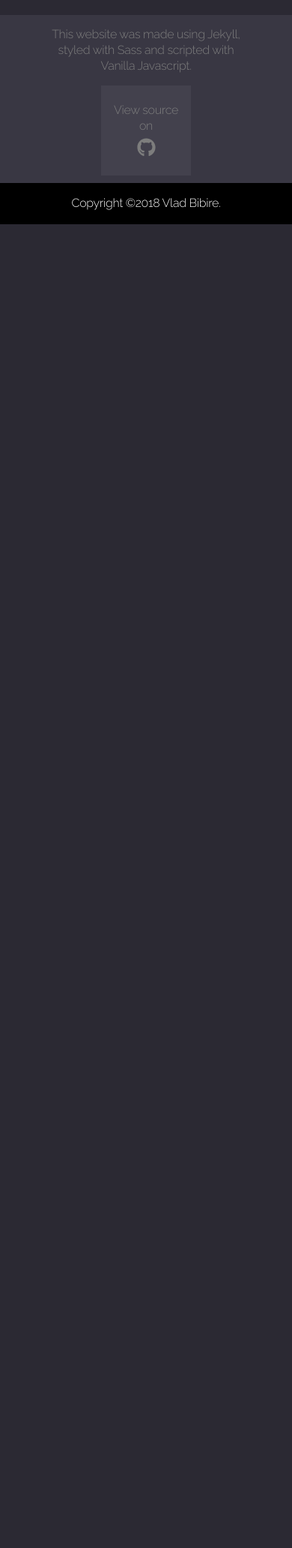
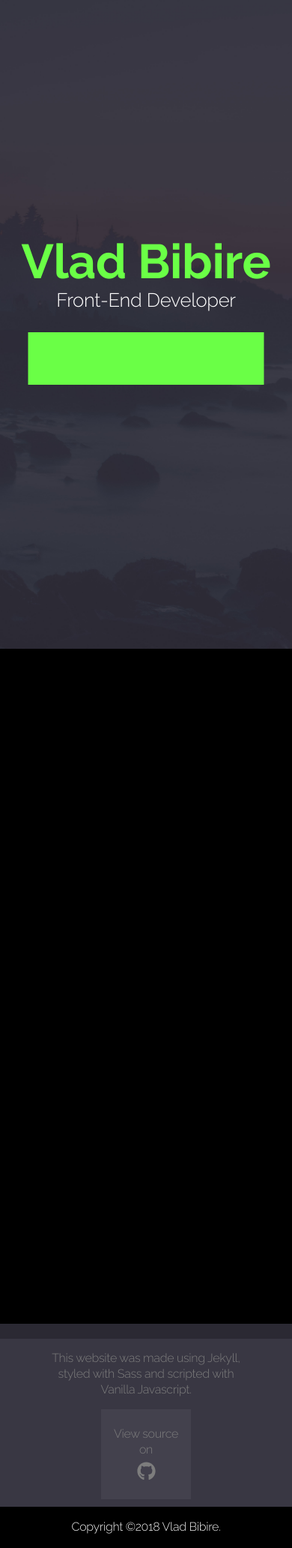
Before and after one commit to hexblend/PersonalWebsiteV2, a Jekyll site: the page built from index.html, in a window 390 px wide. Shown: the whole page at 75% size. Built offline with Jekyll 4.4.1, drawn with Linux system fonts in a browser that asks for light colours; nearby versions of some CDN libraries; Markdown is read by kramdown in place of the engine named in the settings; before the commit the page ends 900 px from its top, so only the background shows below that.

Commit message:
Home Page Layout

```diff
--- a/css/main.css
+++ b/css/main.css
@@ -481,6 +481,110 @@ header.blog-header {
     letter-spacing: 2px;
     color: #6aff46; }
 
+.home-landing {
+  margin-top: -15px;
+  width: 100vw;
+  height: 100vh;
+  background: url("../img/main-bg.jpg") no-repeat center center;
+  background-size: cover;
+  display: -ms-flexbox;
+  display: flex;
+  -ms-flex-pack: distribute;
+      justify-content: space-around;
+  -ms-flex-align: center;
+      align-items: center; }
+  @media (max-width: 870px) {
+    .home-landing {
+      -ms-flex-direction: column;
+          flex-direction: column;
+      -ms-flex-pack: center;
+          justify-content: center; } }
+  @media (max-width: 870px) {
+    .home-landing .left-elements {
+      margin-left: -20px; } }
+  .home-landing .left-elements .titles h1 {
+    margin: 0;
+    padding: 0;
+    color: #6aff46;
+    font-weight: 700;
+    font-size: 5em;
+    text-align: center; }
+    @media (max-width: 870px) {
+      .home-landing .left-elements .titles h1 {
+        font-size: 4em;
+        padding: 0 0 0 20px; } }
+    @media (max-width: 338px) {
+      .home-landing .left-elements .titles h1 {
+        font-size: 3em; } }
+    @media (max-height: 700px) {
+      .home-landing .left-elements .titles h1 {
+        -webkit-transform: scale(0.9);
+                transform: scale(0.9); } }
+  .home-landing .left-elements .titles h2 {
+    margin: 0;
+    padding: 30px 0 0 0;
+    color: #fff;
+    font-weight: 200;
+    float: right;
+    font-size: 2em; }
+    @media (max-width: 870px) {
+      .home-landing .left-elements .titles h2 {
+        font-size: 1.6em;
+        padding: 30px 0 0 20px;
+        float: none;
+        text-align: center; } }
+    @media (max-width: 338px) {
+      .home-landing .left-elements .titles h2 {
+        font-size: 1.3em; } }
+    @media (max-height: 700px) {
+      .home-landing .left-elements .titles h2 {
+        -webkit-transform: scale(0.9);
+                transform: scale(0.9);
+        margin-right: 15px; } }
+  @media (max-width: 1150px) {
+    .home-landing .right-elements {
+      -webkit-transform: scale(0.9);
+              transform: scale(0.9); } }
+  @media (max-width: 870px) {
+    .home-landing .right-elements {
+      -webkit-transform: scale(0.7);
+              transform: scale(0.7); } }
+  @media (max-height: 700px) {
+    .home-landing .right-elements {
+      -webkit-transform: scale(0.7);
+              transform: scale(0.7); } }
+  .home-landing .right-elements .logobox-border {
+    height: 550px;
+    width: 340px;
+    border: 12px solid #000;
+    background: transparent; }
+    @media (max-width: 870px) {
+      .home-landing .right-elements .logobox-border {
+        display: none; } }
+  .home-landing .right-elements .logobox-bg {
+    height: 500px;
+    width: 350px;
+    background: #6aff46;
+    position: absolute;
+    margin-top: 35px;
+    right: 18%; }
+    @media (max-width: 870px) {
+      .home-landing .right-elements .logobox-bg {
+        position: relative;
+        right: 0;
+        height: 100px;
+        width: 450px;
+        margin: 20px 0 0 0px; } }
+    @media (max-width: 338px) {
+      .home-landing .right-elements .logobox-bg {
+        -webkit-transform: scale(0.8);
+                transform: scale(0.8); } }
+
+.portfolio-section {
+  min-height: 100vh;
+  margin-top: -20px;
+  background: #000; }
+
 .blog-wrapper {
   padding: 0 150px;
   margin-top: 10px;
--- a/index.html
+++ b/index.html
@@ -1,3 +1,20 @@
 ---
 layout: default
 ---
+<section class="home-landing">
+  <div class="left-elements">
+    <div class="titles">
+      <h1>Vlad Bibire</h1>
+      <h2>Front-End Developer</h2>
+    </div>
+  </div>
+  <div class="right-elements">
+    <a href="#portfolio">
+      <div class="logobox-bg"></div>
+    </a>
+    <div class="logobox-border"></div>
+  </div>
+</section>
+<section class="portfolio-section" id="portfolio">
+
+</section>
```
Also changed, not shown: _posts/2018-02-13-github-repository-for-this-website.md (+1 -1 lines), _scss/4-pages/_home.scss (+103 -0 lines), 4 other files.
